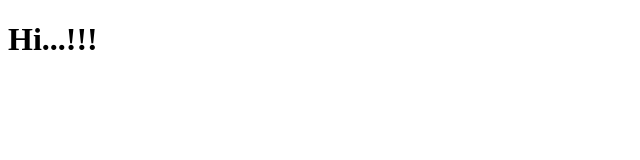
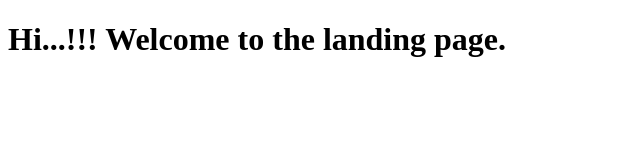
Before and after one commit to crnick/NginxProject, a website: page index.html in a window 1280 px wide. Shown: the whole page, without its empty margins (0-640 px from the left). Drawn offline with Linux system fonts and the light colour scheme.

Commit message:
added comments

```diff
--- a/index.html
+++ b/index.html
@@ -6,6 +6,6 @@
     <title>Landing page</title>
 </head>
 <body>
-    <h1>Hi...!!!</h1>
+    <h1>Hi...!!! Welcome to the landing page.</h1>
 </body>
 </html>
--- a/server.js
+++ b/server.js
@@ -3,7 +3,7 @@ const path = require('path');
 const app = express();
 const port = 3000;
 
-
+//deliver static content to frontend
 app.use('/images', express.static(path.join(__dirname, 'images')));
 
 app.use('/', (req, res) => {
```
